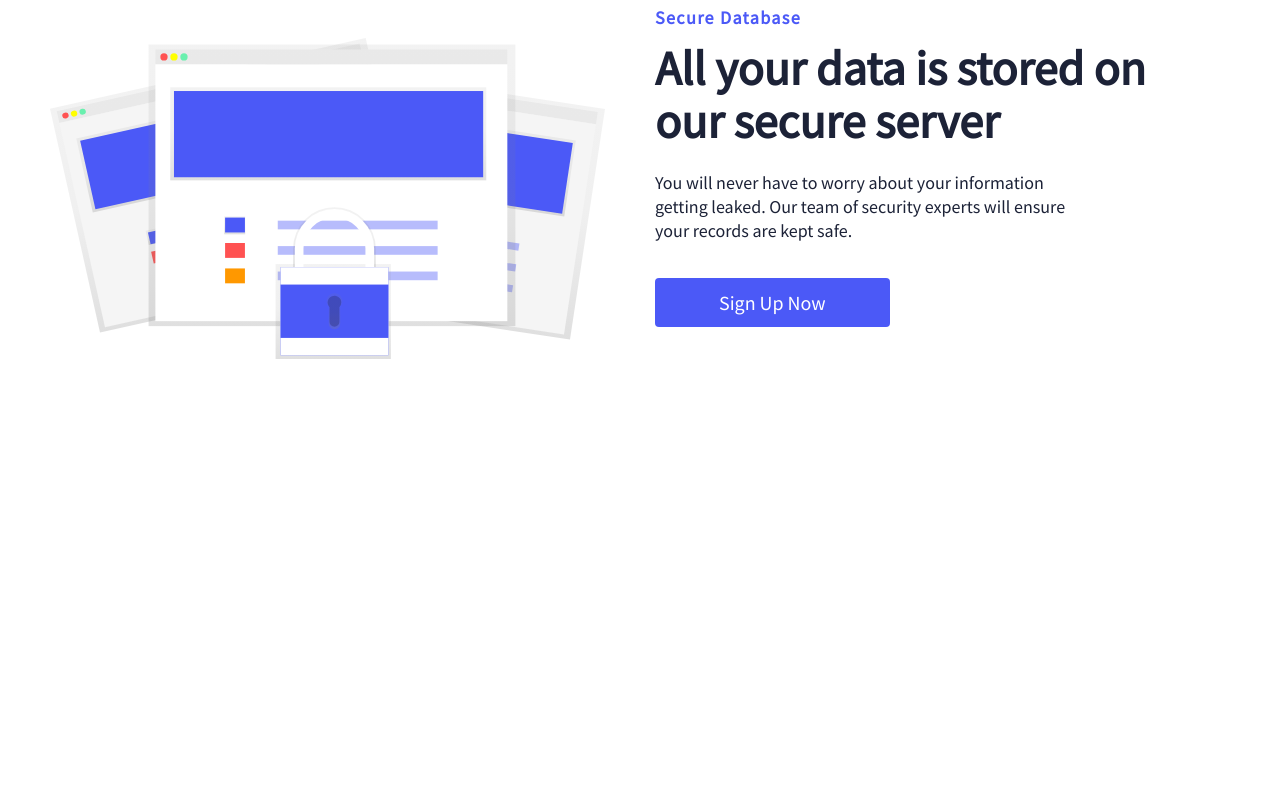
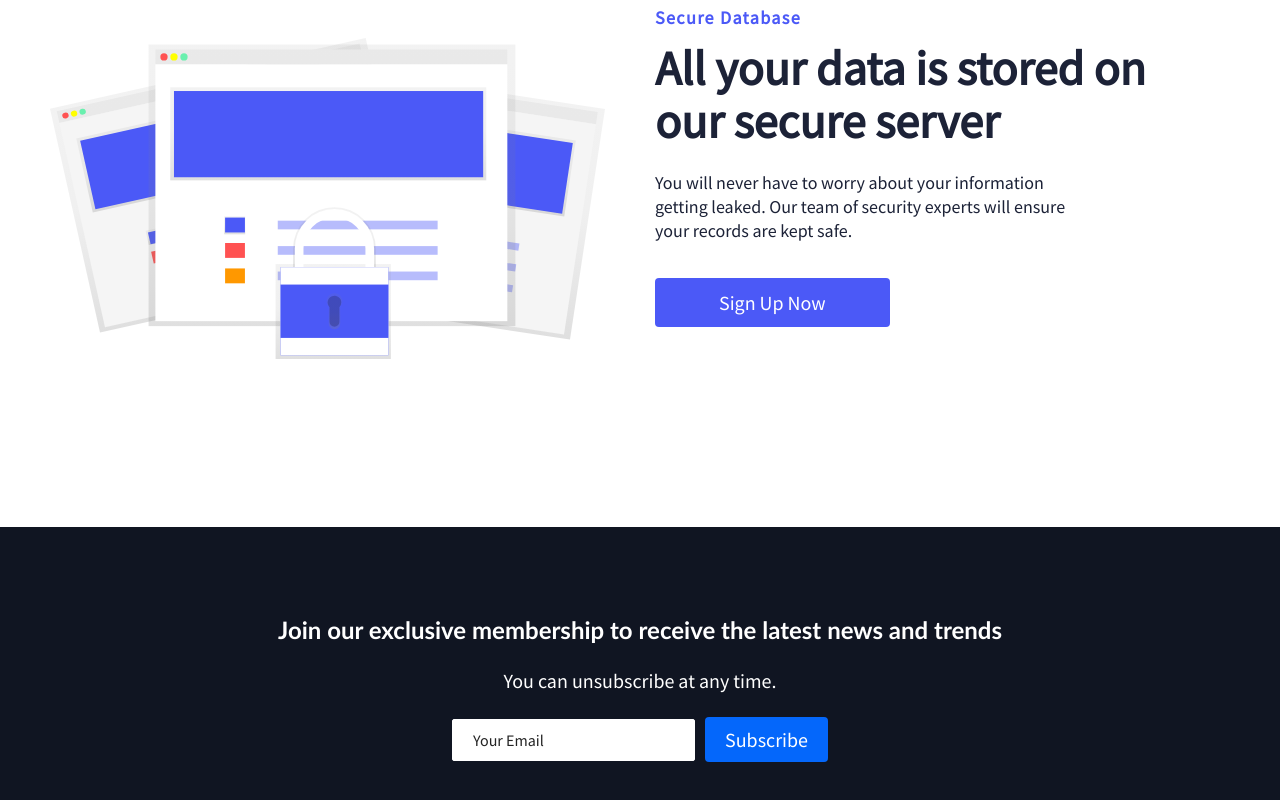
Before and after one commit to Mridul2820/product-landing, a React (Create React App) app: page / in a window 1280 px wide. Shown: the part 2379-3179 px from the top of the page. Before the commit the page ends 2906 px from the top, so only its background shows below. Built offline with nearby package versions, Linux system fonts and the light colour scheme.

Commit message:
footer contact part

```diff
--- a/src/App.js
+++ b/src/App.js
@@ -1,5 +1,6 @@
 import React from 'react'
 import { BrowserRouter as Router, Switch, Route } from 'react-router-dom'
+import Footer from './components/Footer'
 import GlobalStyle from './components/GlobalStyles'
 
 // Components & Pages
@@ -14,6 +15,7 @@ const App = () => {
             <Switch>
                 <Route path="/" exact component={HomePage}/>
             </Switch>
+            <Footer />
         </Router>
     )
 }
--- /dev/null
+++ b/src/components/Footer.js
@@ -0,0 +1,98 @@
+import React from 'react'
+import styled from 'styled-components'
+import { StyledButton } from './GlobalStyles'
+
+const Footer = () => {
+    return (
+        <StyledFooter>
+            <section>
+                <h3>Join our exclusive membership to receive the latest news and trends</h3>
+                <p>You can unsubscribe at any time.</p>
+                <StyledForm>
+                    <input
+                        name='email'
+                        type='email'
+                        placeholder='Your Email'
+                    />
+                    <StyledButton fontBig>Subscribe</StyledButton>
+                </StyledForm>
+            </section>
+
+        </StyledFooter>
+    )
+}
+
+export const StyledFooter = styled.div`
+    background-color: #101522;
+    padding: 4rem 0 2rem 0;
+    display: flex;
+    flex-direction: column;
+    justify-content: center;
+    align-items: center;
+
+    @media screen and (max-width: 820px) {
+        padding-top: 2.5rem;
+    }
+
+    section {
+        display: flex;
+        flex-direction: column;
+        justify-content: center;
+        align-items: center;
+        text-align: center;
+        margin-bottom: 24px;
+        padding: 24px;
+        color: #fff;
+
+        @media screen and (max-width: 820px) {
+            padding: 15px;
+        }
+
+        h3 {
+            font-family: 'Trebuchet MS', 'Lucida Sans Unicode', 'Lucida Grande', 'Lucida Sans', Arial, sans-serif;
+            margin-bottom: 24px;
+            font-size: 24px;
+        }
+
+        p {
+            margin-bottom: 24px;
+            font-size: 20px;
+        }
+    }
+`
+
+const StyledForm = styled.form`
+    display: flex;
+    justify-content: center;
+    align-items: center;
+
+    input {
+        padding: 10px 20px;
+        border-radius: 2px;
+        margin-right: 10px;
+        outline: none;
+        border: none;
+        font-size: 16px;
+        border: 1px solid #fff;
+
+        &::placeholder {
+            color: #242424;
+        }
+
+        @media screen and (max-width: 425px) {
+            width: 100%;
+            margin-right: 5px;
+        }
+    }
+
+    ${StyledButton} {
+        width: unset;
+
+        @media screen and (max-width: 425px) {
+            padding: 10px;
+            font-size: 17px;
+        }
+    }
+`
+
+export default Footer
```
